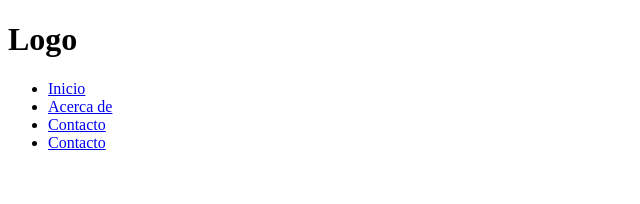
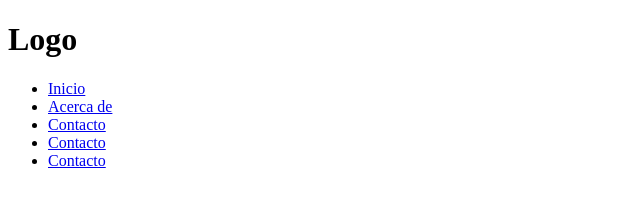
Before and after one commit to dixonpm/ProyectoGit-CursoAvtrcl., a plain HTML site: page index.html in a window 1280 px wide. Shown: the full height of the page, 0-640 px from the left. Drawn offline with Linux system fonts and the light colour scheme.

Commit message:
subiendo cambio a fix/Home

```diff
--- a/index.html
+++ b/index.html
@@ -16,6 +16,7 @@
                 <li><a href="#acerca">Acerca de</a></li>
                 <li><a href="#contacto">Contacto</a></li>
                 <li><a href="#tercercambio">Contacto</a></li>
+                <li><a href="#cambioFixHome">Contacto</a></li>
             </ul>
         </nav>
     </header>
```
